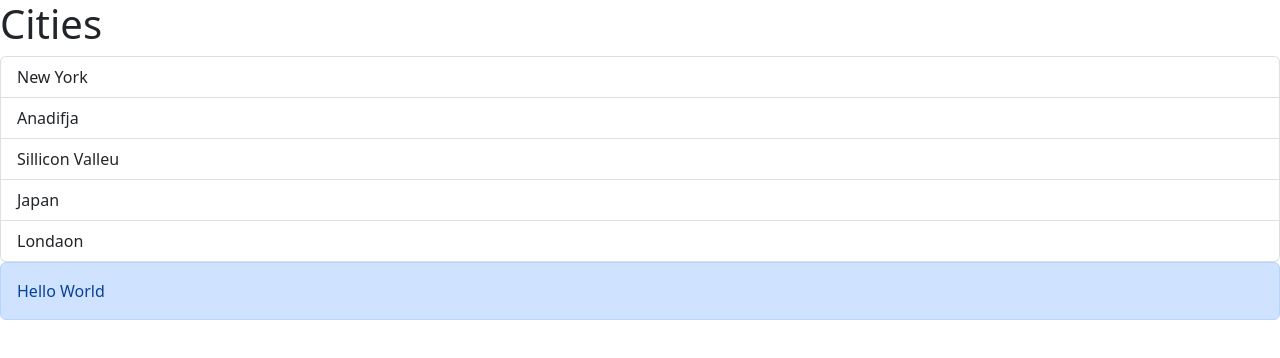
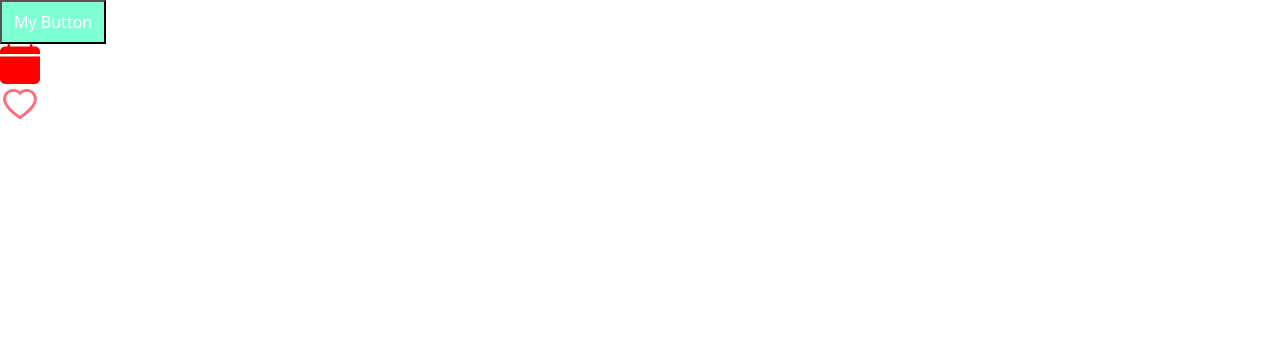
Before and after one commit to BishwasKoirala/mosh-react, a React (Vite) app: page / in a window 1280 px wide. Shown: the top 358 px of the page. Built offline with nearby package versions, Linux system fonts and the light colour scheme.

Commit message:
learned some styling and component beheviors in react

```diff
--- a/package.json
+++ b/package.json
@@ -11,7 +11,9 @@
   "dependencies": {
     "bootstrap": "^5.2.3",
     "react": "^18.2.0",
-    "react-dom": "^18.2.0"
+    "react-dom": "^18.2.0",
+    "react-icons": "^4.12.0",
+    "styled-components": "^6.1.6"
   },
   "devDependencies": {
     "@types/react": "^18.0.27",
--- a/src/App.tsx
+++ b/src/App.tsx
@@ -1,34 +1,32 @@
 import Alert from "./components/Alert";
+import Button from "./components/Button/Button";
+import {BsFillCalendarFill} from 'react-icons/bs'
 import ListGroup from "./components/ListGroup";
-
+import { useState } from "react";
+import Like from "./components/Button/Like";
 
 function App() {
-  let items = [
-    'New York',
-    'Anadifja',
-    'Sillicon Valleu',
-    'Japan',
-    'Londaon',
-  ]
 
-  const handleSelectItem = (item : string) => {
-    console.log(item)
-  }
+  const items = ["new yprk" , "zass yprdan" , "nigeria asdfae"]
+
+  const [showAlert, setAlert] = useState(false);
 
   return (
-  <div>
-    <ListGroup items={items} heading='Cities' onSelectItem={handleSelectItem}/>
-
     <div>
-      <Alert>
-        Hello <span>World</span>
-      </Alert>
+      {showAlert && (
+        <Alert onClose={() => setAlert(!showAlert)}>My alert</Alert>
+      )}
+      <Button color="primary" onClick={() => setAlert(!showAlert)}>
+        My Button
+      </Button>
+      <div>
+        <BsFillCalendarFill color="red" size={40}/>
+      </div>
+      <div>
+        <Like/>
+      </div>
     </div>
-  </div>
-
-
-
-  )
+  );
 }
 
 export default App;
--- a/src/components/Alert.tsx
+++ b/src/components/Alert.tsx
@@ -1,13 +1,22 @@
-import React, { ReactNode } from 'react'
+import React, { ReactNode } from "react";
 
 interface Props {
-  children : ReactNode;
+  children: ReactNode;
+  onClose: () => void;
 }
 
-const Alert = ({children} : Props) => {
+const Alert = ({ children, onClose }: Props) => {
   return (
-    <div className='alert alert-primary'>{children}</div>
-  )
-}
+    <div className="alert alert-primary alert-dismissible">
+      {children}
+      <button
+        type="button"
+        className="btn-close"
+        onClick={onClose}
+        data-bs-dismiss="alert">
+      </button>
+    </div>
+  );
+};
 
-export default Alert
+export default Alert;
--- /dev/null
+++ b/src/components/Button/Button.module.css
@@ -0,0 +1,15 @@
+.btn {
+  padding : 8px 12px;
+  border-radius: 3px;
+  border-radius: 0;
+}
+
+.btn-primary {
+  background-color: aquamarine;
+  color: white;
+}
+
+.btn-secondary {
+  background-color: gray;
+  columns: black;
+}
--- /dev/null
+++ b/src/components/Button/Button.tsx
@@ -0,0 +1,21 @@
+import React from "react";
+
+import styles from './Button.module.css'
+
+interface Props {
+  children: string;
+  // can only set these to one of these values
+  color?: "primary" | "secondary" | 'danger' ;
+  onClick: () => void;
+}
+
+// we can give default values here passing the props!!
+const Button = ({ children, color = 'primary', onClick }: Props) => {
+  return (
+    <button className={[styles.btn , styles['btn-' + color]].join(' ')} onClick={onClick}>
+      {children}
+    </button>
+  );
+};
+
+export default Button;
--- /dev/null
+++ b/src/components/Button/Like.tsx
@@ -0,0 +1,34 @@
+import { useState } from "react";
+import { AiFillHeart, AiOutlineHeart } from "react-icons/ai";
+
+interface Props {
+  onClick?: () => void;
+}
+
+export const Like = ({onClick} : Props) => {
+  const [status, setStatus] = useState(false);
+
+  const toggle = () => {
+
+    setStatus(!status)
+
+  }
+
+  if (status)
+    return (
+      <AiFillHeart
+        color="#ff6b81"
+        size={40}
+        onClick={toggle}
+      />
+    );
+  return (
+    <AiOutlineHeart
+      color="#ff6b81"
+      size={40}
+      onClick={toggle}
+    />
+  );
+};
+
+export default Like;
--- /dev/null
+++ b/src/components/ListGroup/ListGroup.css
@@ -0,0 +1,3 @@
+.list-group {
+  list-style: none;
+}
--- a/src/components/ListGroup.tsx
+++ b/src/components/ListGroup/ListGroup.tsx
@@ -1,4 +1,14 @@
 import { useState } from "react"
+import styled from "styled-components";
+
+const List = styled.ul`
+list-style : none;
+padding : 0;
+`;
+
+const ListItems = styled.li`
+  padding : 5px 0;
+`
 
 interface Props {
   items : string[];
@@ -19,10 +29,9 @@ function ListGroup({items , heading , onSelectItem} : Props) {
     <h1>{heading}</h1>
     {items.length === 0 &&
       <p>No Items Found</p> }
-    <ul className="list-group">
+    <List>
       {items.map( (item , index)=>
-        <li
-          className={ selectedIndex === index ? 'list-group-item active' : 'list-group-item' }
+        <ListItems
           key={item}
           //pass the function, dont call it
           // onClick={() => { setSelectedIndex(index)}}
@@ -32,8 +41,8 @@ function ListGroup({items , heading , onSelectItem} : Props) {
           } }
         >
           {item}
-        </li> ) }
-    </ul>
+        </ListItems> ) }
+    </List>
     </>
   )
 }
--- /dev/null
+++ b/src/components/ListGroup/index.ts
@@ -0,0 +1,3 @@
+import ListGroup from "./ListGroup";
+
+export default ListGroup
```
Also changed, not shown: 1 other file (tests, documents, lock files or other folders).
